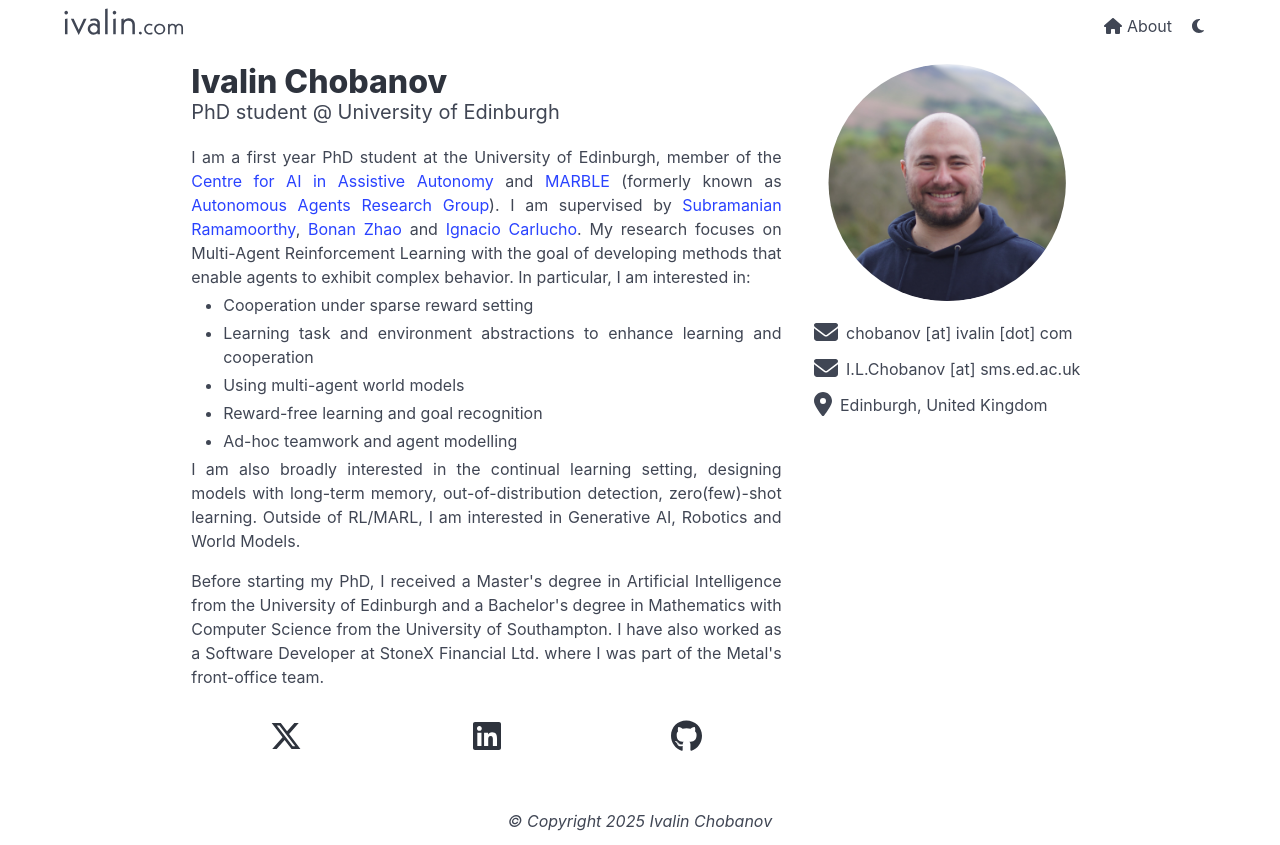
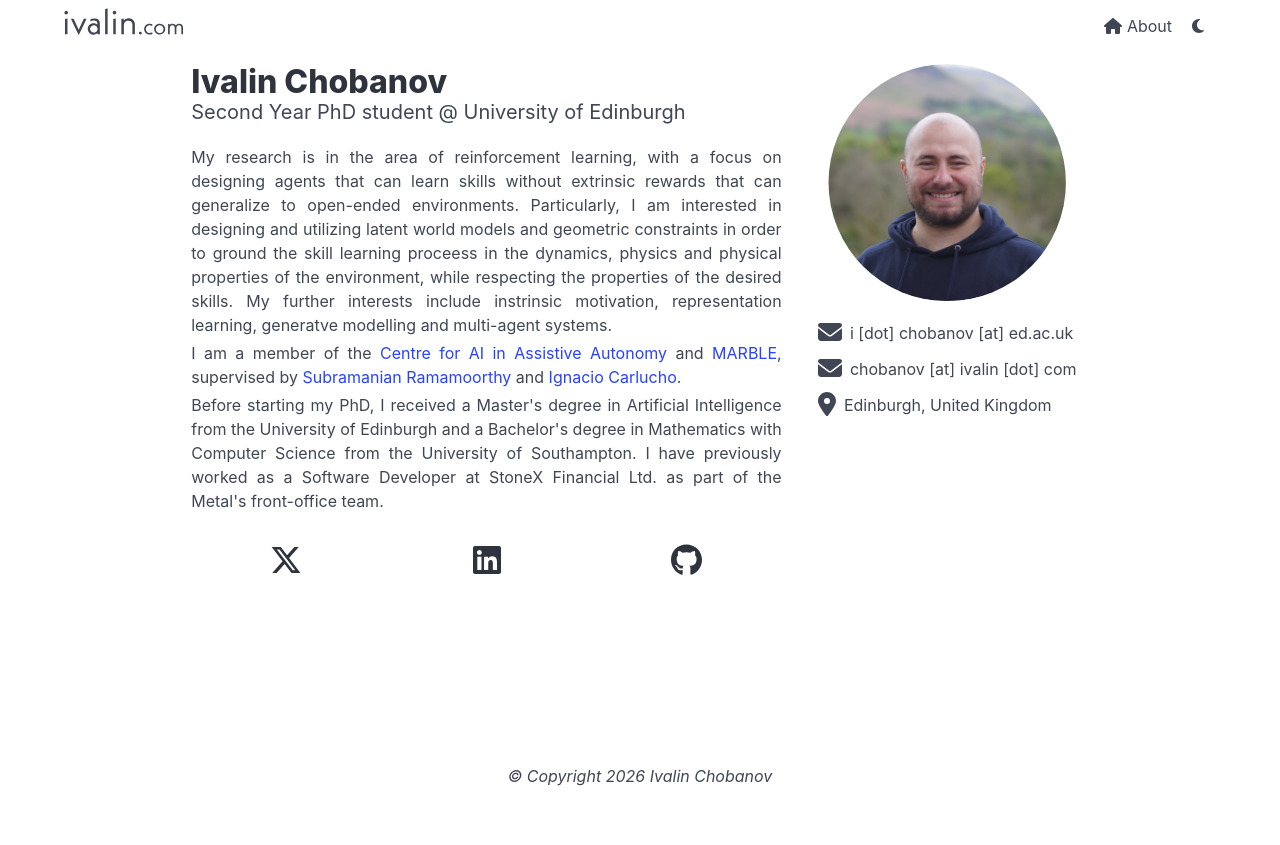
Before and after one commit to ivalin-chobanov/webpage, a Next.js app: page / in a window 1280 px wide. After the commit the page ends 800 px from the top, so only its background shows below. Built offline with nearby package versions, Linux system fonts and the light colour scheme.

Commit message:
chore:  updated website

```diff
--- a/app/page.tsx
+++ b/app/page.tsx
@@ -9,7 +9,10 @@ import IconLinkItem from "@/lib/IconLinkItem";
 
 export const metadata: Metadata = {
   title: "About | Ivalin Chobanov",
-  description: "Page about Ivalin Chobanov",
+  applicationName: "Ivalin Chobanov Personal Website",
+  description: "Home page for the personal website of Ivalin Chobanov",
+  keywords: ["Ivalin Chobanov", "Reinforcement Learning", "Artificial Intelligence", "PhD Student", "University of Edinburgh"],
+  creator: "Ivalin Chobanov"
 };
 
 export default function Home() {
@@ -22,8 +25,8 @@ export default function Home() {
           </div>
           <div className="is-flex is-flex-direction-column is-align-items-center ">
             <div className="is-flex is-flex-direction-column is-align-items-start nowrap">
+              <ImageItem icon={faEnvelope}>i [dot] chobanov [at] ed.ac.uk</ImageItem>
               <ImageItem icon={faEnvelope}>chobanov [at] ivalin [dot] com</ImageItem>
-              <ImageItem icon={faEnvelope}>I.L.Chobanov [at] sms.ed.ac.uk</ImageItem>
               <ImageItem icon={faLocationDot}>Edinburgh, United Kingdom</ImageItem>
             </div>
           </div>
@@ -31,27 +34,20 @@ export default function Home() {
         <div className="column is-two-thirds-dektop">
           <div className="content has-text-justified">
             <h1 className="title is-3">Ivalin Chobanov</h1>
-            <p className="subtitle is-5">PhD student @ University of Edinburgh</p>
+            <p className="subtitle is-5">Second Year PhD student @ University of Edinburgh</p>
             <p className="mb-1">
-              I am a first year PhD student at the University of Edinburgh, member of the <a href="https://assistive-autonomy.ed.ac.uk/">Centre for AI in Assistive Autonomy</a> and <a href="https://edinburgh-rl.github.io">MARBLE</a> (formerly known as <a href="https://agents-lab.org/">Autonomous Agents Research Group</a>).
-              I am supervised by <a href="https://assistive-autonomy.ed.ac.uk/project/subramanian-ramamoorthy/">Subramanian Ramamoorthy</a>, <a href="https://zhaobn.github.io/">Bonan Zhao</a> and <a href="https://ignaciocarlucho.github.io/">Ignacio Carlucho</a>.
-              My research focuses on Multi-Agent Reinforcement Learning with the goal of developing methods that enable agents to exhibit complex behavior. In particular, I am interested in:
+              My research is in the area of reinforcement learning, with a focus on designing agents that can learn skills without extrinsic rewards that can generalize to open-ended environments.
+              Particularly, I am interested in designing and utilizing latent world models and geometric constraints in order to ground the skill learning proceess in the dynamics, physics and physical properties of the environment,
+              while respecting the properties of the desired skills. My further interests include instrinsic motivation, representation learning, generatve modelling and multi-agent systems.
             </p>
-            <ul className="mt-0 mb-1">
-              <li>Cooperation under sparse reward setting</li>
-              <li>Learning task and environment abstractions to enhance learning and cooperation</li>
-              <li>Using multi-agent world models</li>
-              <li>Reward-free learning and goal recognition</li>
-              <li>Ad-hoc teamwork and agent modelling</li>
-            </ul>
-            <p>
-              I am also broadly interested in the continual learning setting, designing models with long-term memory, out-of-distribution detection, zero(few)-shot learning.
-              Outside of RL/MARL, I am interested in Generative AI, Robotics and World Models.
+            <p className="mb-1">
+              I am a member of the <a href="https://assistive-autonomy.ed.ac.uk/">Centre for AI in Assistive Autonomy</a> and <a href="https://edinburgh-rl.github.io">MARBLE</a>,
+              supervised by <a href="https://assistive-autonomy.ed.ac.uk/project/subramanian-ramamoorthy/">Subramanian Ramamoorthy</a> and <a href="https://ignaciocarlucho.github.io/">Ignacio Carlucho</a>.
             </p>
             <p>
               Before starting my PhD, I received a Master&apos;s degree in Artificial Intelligence from the University of Edinburgh and a
-              Bachelor&apos;s degree in Mathematics with Computer Science from the University of Southampton. I have also worked as
-              a Software Developer at StoneX Financial Ltd. where I was part of the Metal&apos;s front-office team.
+              Bachelor&apos;s degree in Mathematics with Computer Science from the University of Southampton. I have previously worked as
+              a Software Developer at StoneX Financial Ltd. as part of the Metal&apos;s front-office team.
             </p>
             <div className="level mt-5 mb-5 is-mobile is-size-3">
               <div className="level-item">
--- a/components/PageLayout.tsx
+++ b/components/PageLayout.tsx
@@ -15,7 +15,7 @@ export default function PageLayout({ children }: { children: ReactNode }) {
             </div>
             <footer className="footer footer-radius p-3">
                 <div className="content has-text-centered is-italic">
-                    &copy; Copyright 2025 Ivalin Chobanov
+                    &copy; Copyright 2026 Ivalin Chobanov
                 </div>
             </footer>
         </div>
```
Also changed, not shown: 1 other file (tests, documents, lock files or other folders).
